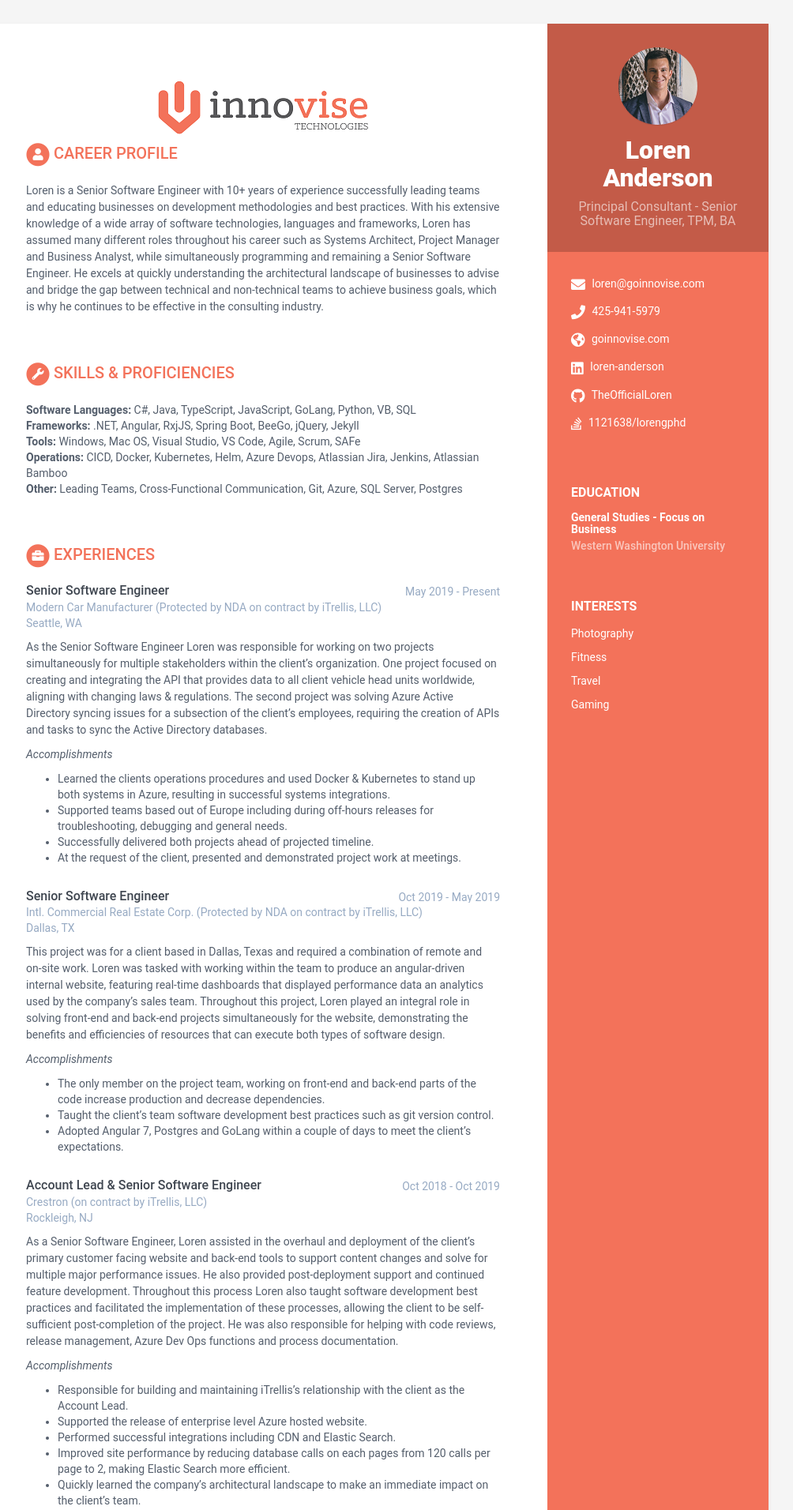
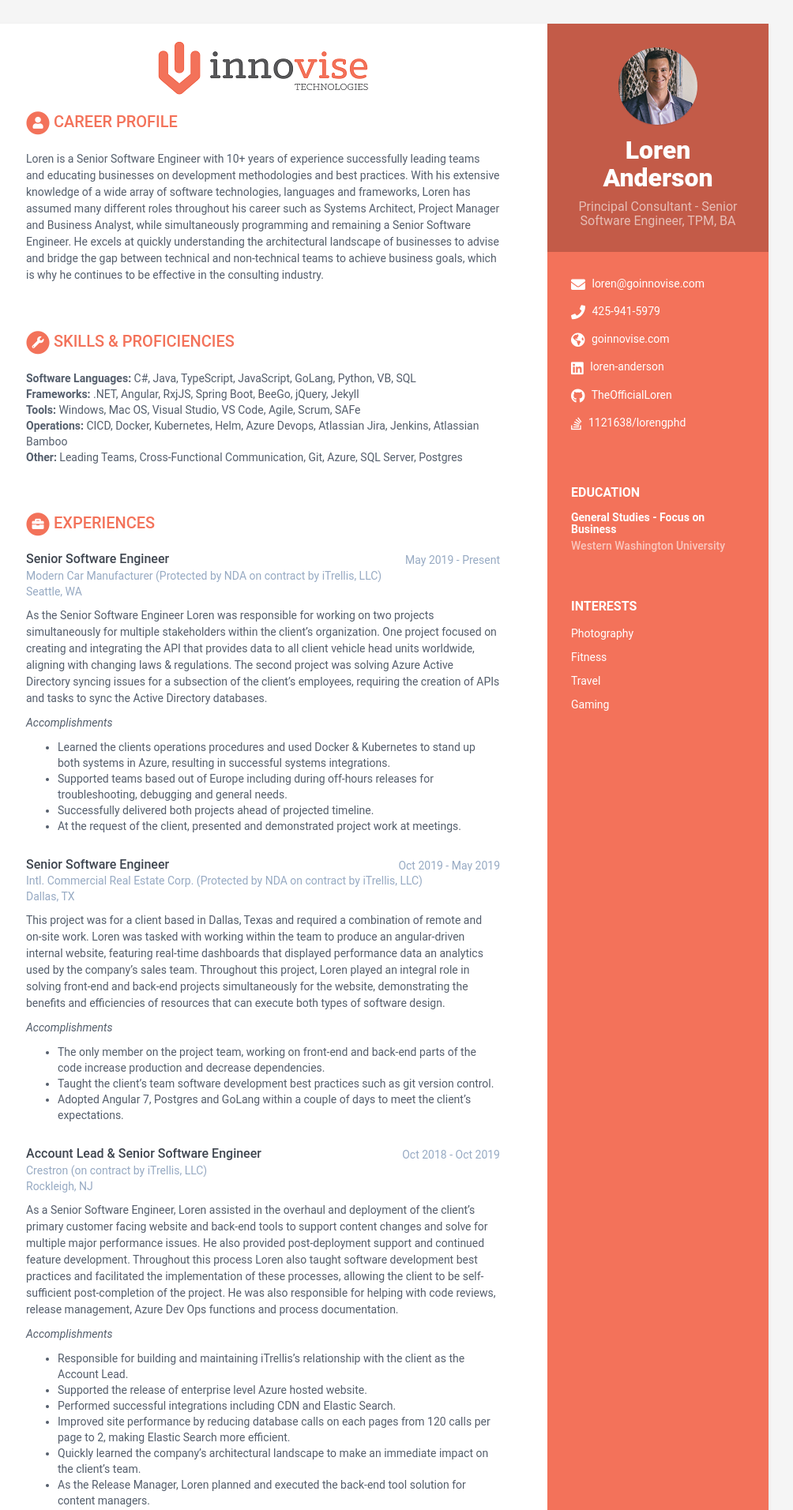
Before and after one commit to goinnovise/will-h, a Jekyll site: the page built from index.html, in a window 1280 px wide. Shown: the top 1912 px of the page at 79% size, without its empty margins (167-1171 px from the left). Built offline with Jekyll 4.4.1, drawn with Linux system fonts in a browser that asks for light colours.

Commit message:
Clean up margins and update readme

```diff
--- a/_config.yml
+++ b/_config.yml
@@ -1,8 +1,8 @@
 #Update all the sections by editing the data.yml file inside _data folder.
 
 # Site Settings
-title: Professional Resume for Loren Anderson
-url: 'http://LorenAnderson.com'
+title: Professional Resume from Innovise Technologies
+url: 'http://goinnovise.com'
 baseurl: '/loren' #change it according to your repository name
 description: A beautiful Jekyll theme for creating resume
 # Style will be applied only after restarting the build or serve. Just choose one of the options.
@@ -10,7 +10,7 @@ theme_skin: _orange # blue turquoise green berry orange ceramic
 chrome_mobile_color: #use hex colors (ex:#1976d2) or leave empty if you don't want a color for chrome mobile searchbar
 
 # Tracker
-# analytics: UA-83979019-1
+analytics: UA-399548-15
 
 
 
--- a/_data/data.yml
+++ b/_data/data.yml
@@ -218,6 +218,3 @@ skills:
     tools: "Windows, Mac OS, Visual Studio, VS Code, Agile, Scrum, SAFe"
     operations: "CICD, Docker, Kubernetes, Helm, Azure Devops, Atlassian Jira, Jenkins, Atlassian Bamboo"
     other: "Leading Teams, Cross-Functional Communication, Git, Azure, SQL Server, Postgres"
-
-#footer: >
-    #Designed with <i class="fas fa-heart"></i> by <a href="http://themes.3rdwavemedia.com" target="_blank" rel="nofollow">Xiaoying Riley</a>
--- a/_layouts/default.html
+++ b/_layouts/default.html
@@ -12,7 +12,7 @@
     {% include sidebar.html %}
 
     <div class="main-wrapper">
-        <img style="display:block;margin:10px auto" src="assets/images/innovise-logo.png" alt="Innovise, LLC Logo" />
+        <img style="display:block;margin:10px auto 20px auto" src="assets/images/innovise-logo.png" alt="Innovise, LLC Logo" />
         {{ content }}
     </div>
   </div>
--- a/_sass/_base.scss
+++ b/_sass/_base.scss
@@ -155,7 +155,7 @@ p {
 
 .main-wrapper {
     background: #fff;
-    padding: 60px;
+    padding: 10px 60px;
     padding-right: 340px;
     .section-title {
         text-transform: uppercase;
```
Also changed, not shown: README.md.
